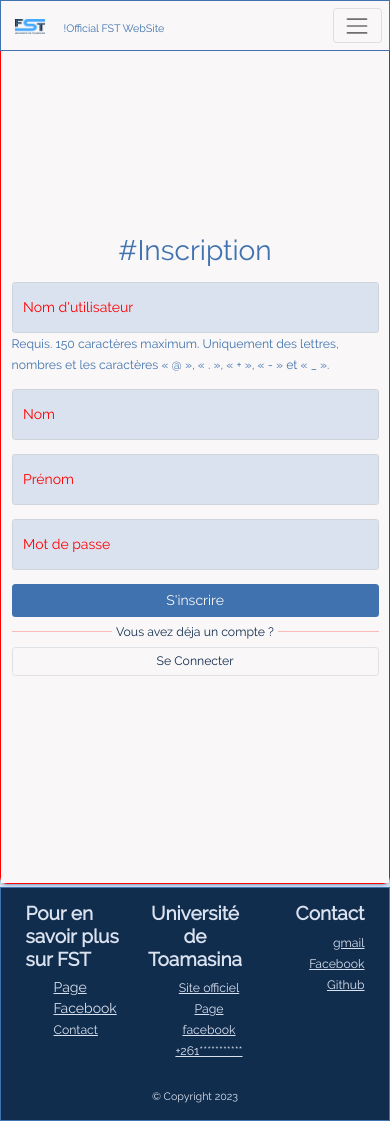
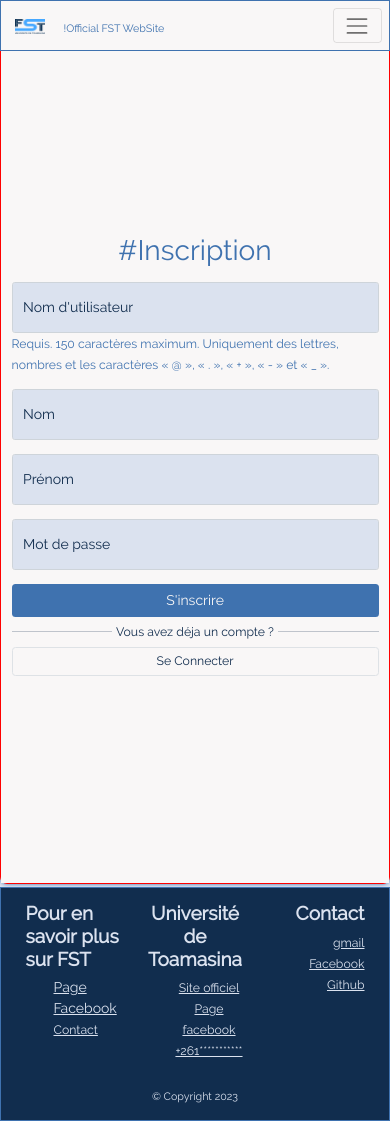
Before and after one commit to OdilonDAlex/Unfst, a Django app: page /blog/register in a window 390 px wide. Run offline with Django 4.2, Linux system fonts and the light colour scheme; some libraries are stand-ins or nearby versions.

Commit message:
Modification 'color' du page register.html

```diff
--- a/src/static/blog/register.css
+++ b/src/static/blog/register.css
@@ -54,7 +54,7 @@
         height: 100% ;
         width: 100% ;
         border-radius: 0!important;
-        color: red ;
+        /* color: red ; */
         margin: 0px ;
     }
 }
```
